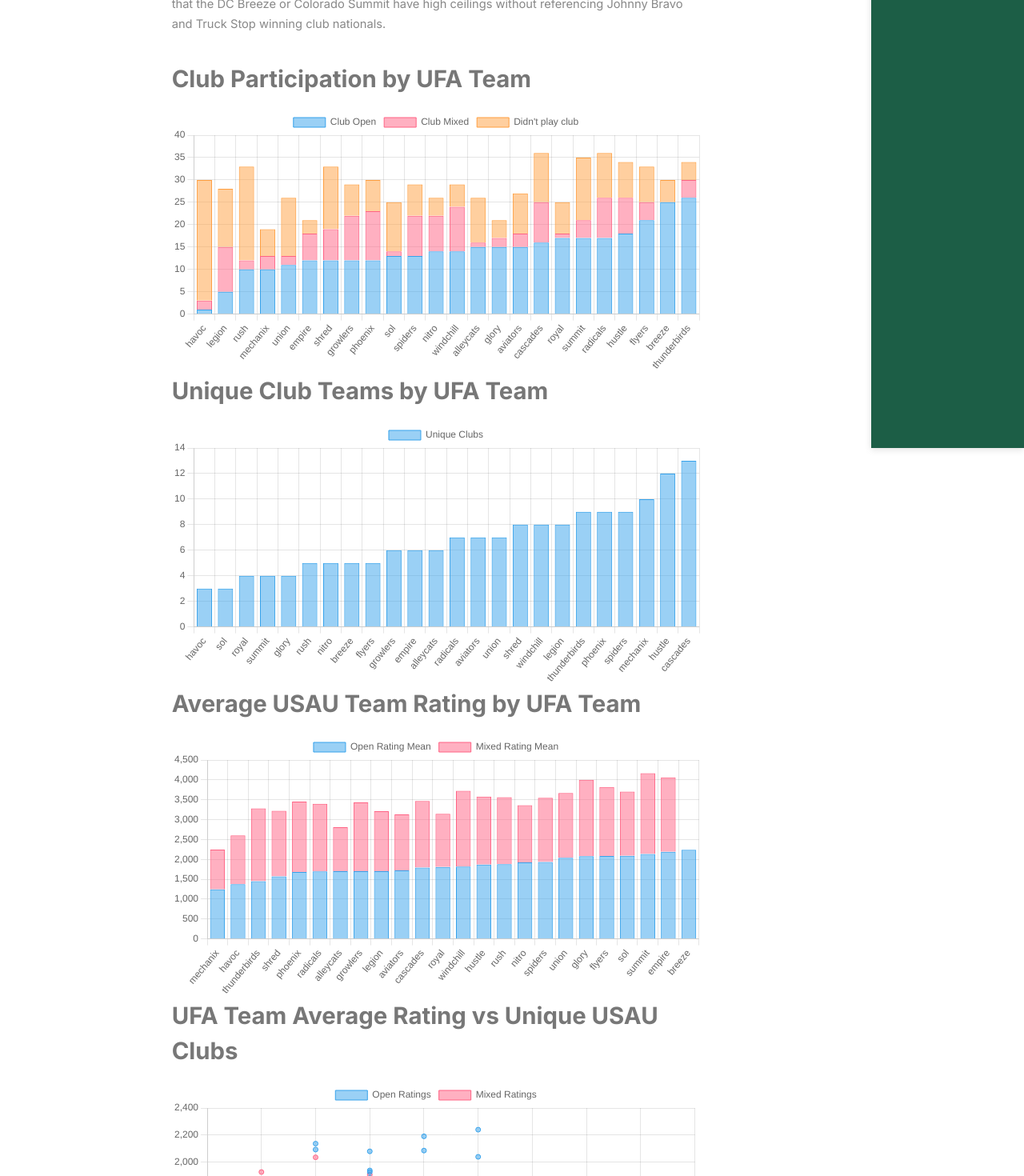
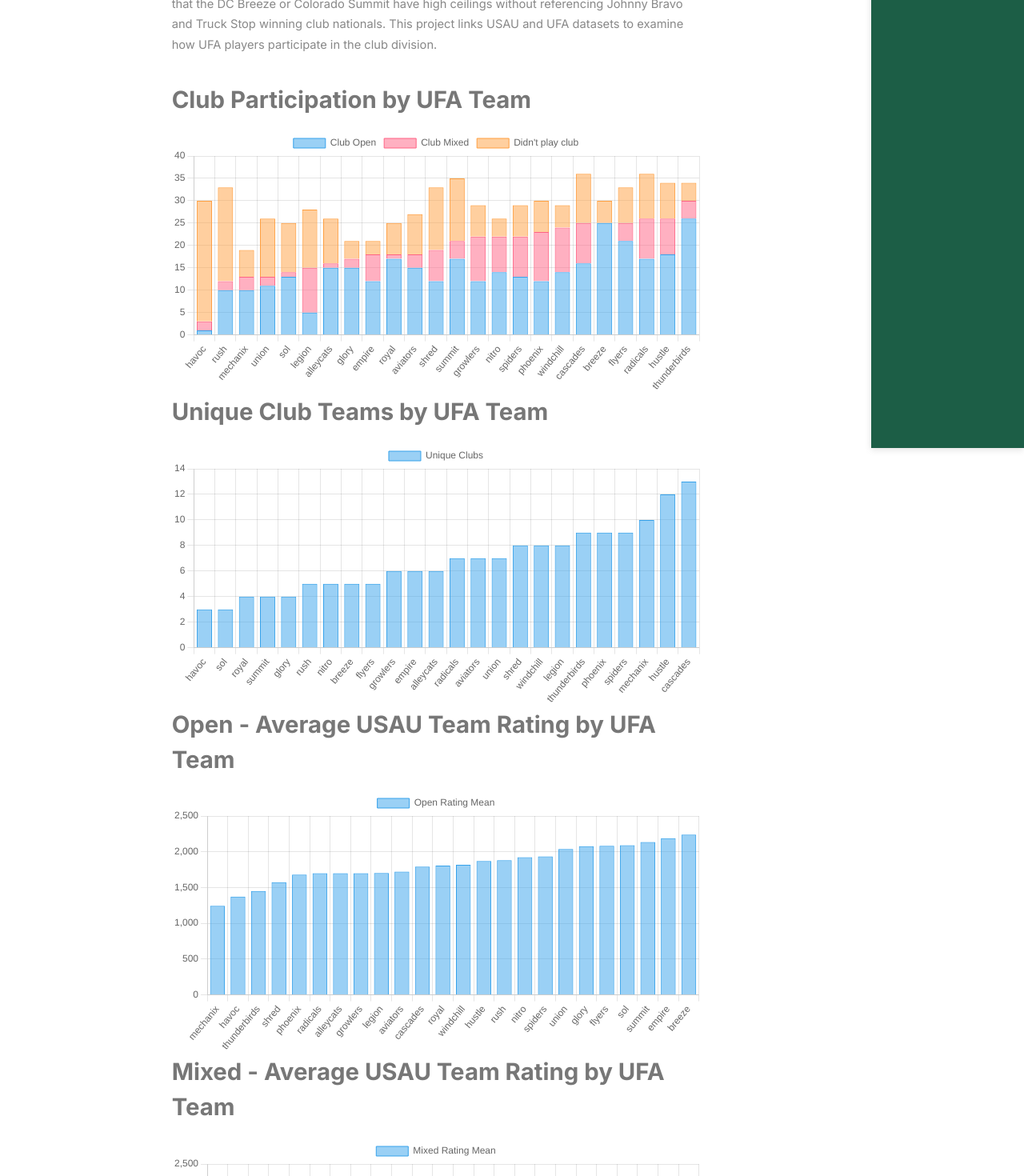
Before and after one commit to Afbcary/ufa-usau, a Next.js app: page /ufa-usau/ in a window 1280 px wide. Shown: the part 240-1710 px from the top of the page at 80% size. Built offline with nearby package versions, Linux system fonts and the light colour scheme.

Commit message:
playing with charts

```diff
--- a/app/components/Analysis/Analysis.js
+++ b/app/components/Analysis/Analysis.js
@@ -7,9 +7,7 @@
 function compareParticipation(s1, s2) {
     let o1 = s1[1];
     let o2 = s2[1];
-    if (o1.num_open > o2.num_open) {
-        return 1;
-    } else if (o1.num_open == o2.num_open && o1.num_mixed > o2.num_mixed) {
+    if (o1.num_open + o1.num_mixed > o2.num_open + o2.num_mixed) {
         return 1;
     }
     return -1;
@@ -81,17 +79,29 @@
     };
 }
 
-function ratingBar(team_stats) {
-    let sorted = Object.entries(team_stats).sort((s1, s2) => s1[1].open_rating_mean > s2[1].open_rating_mean ? 1 : -1);
+function compareMixedRating(s1, s2) {
+    let o1 = s1[1];
+    let o2 = s2[1];
+    if (!o1.mixed_rating_mean) {
+        return -1;
+    }
+    if (!o2.mixed_rating_mean) {
+        return 1;
+    }
+    if (o1.mixed_rating_mean > o2.mixed_rating_mean) {
+        return 1;
+    }
+    return -1;
+}
+
+function ratingBarMixed(team_stats) {
+    let sorted = Object.entries(team_stats).sort(compareMixedRating);
     let labels = sorted.map(s => s[0]);
     let stats = sorted.map(s => s[1]);
+    console.log(stats)
     const data = {
         labels: labels,
         datasets: [{
-            label: 'Open Rating Mean',
-            data: stats.map(s => (s.open_rating_mean)),
-            borderWidth: 1
-        }, {
             label: 'Mixed Rating Mean',
             data: stats.map(s => (s.mixed_rating_mean)),
             borderWidth: 1
@@ -104,10 +114,31 @@
             scales: {
                 y: {
                     beginAtZero: true,
-                    stacked: true
                 },
-                x: {
-                    stacked: true
+            }
+        },
+    };
+}
+
+function ratingBarMen(team_stats) {
+    let sorted = Object.entries(team_stats).sort((s1, s2) => s1[1].open_rating_mean > s2[1].open_rating_mean ? 1 : -1);
+    let labels = sorted.map(s => s[0]);
+    let stats = sorted.map(s => s[1]);
+    const data = {
+        labels: labels,
+        datasets: [{
+            label: 'Open Rating Mean',
+            data: stats.map(s => (s.open_rating_mean)),
+            borderWidth: 1
+        }]
+    };
+    return {
+        type: 'bar',
+        data: data,
+        options: {
+            scales: {
+                y: {
+                    beginAtZero: true
                 }
             }
         },
@@ -131,7 +162,6 @@
         }
     })
     let labels = mixed_points.map(s => s[0]);
-    console.log(open_points)
     const data = {
         labels: labels,
         datasets: [{
@@ -174,9 +204,11 @@
             <div className="container">
                 <WrappedChart title='Club Participation by UFA Team' chartConfig={participationBar(team_stats)}/>
                 <WrappedChart title='Unique Club Teams by UFA Team' chartConfig={uniqueClubsBar(team_stats)}/>
-                <WrappedChart title='Average USAU Team Rating by UFA Team' chartConfig={ratingBar(team_stats)}/>
+                <WrappedChart title='Open - Average USAU Team Rating by UFA Team' chartConfig={ratingBarMen(team_stats)}/>
+                <WrappedChart title='Mixed - Average USAU Team Rating by UFA Team' chartConfig={ratingBarMixed(team_stats)}/>
                 <WrappedChart title='UFA Team Average Rating vs Unique USAU Clubs' chartConfig={ratingUniqueScatter(team_stats)}/>
                 {/* TODO: Consider pre-aggregating data*/}
+                {/* TODO: Could color the bars the same as team colors */}
             </div>
         </section>
     )
--- a/app/components/Methodology/Methodology.js
+++ b/app/components/Methodology/Methodology.js
@@ -31,6 +31,7 @@
                             <p>Static site with Next.js (React)</p>
                             <p>Hosted with Github pages</p>
                             <p>Automated build and deploy with <a href="https://github.com/gregrickaby/nextjs-github-pages">nextjs.github.pages</a></p>
+                            <p>The code is open source at <a href="https://github.com/Afbcary/ufa-usau">github.com/Afbcary/ufa-usau</a></p>
                             <p></p>
                         </div>
                     </article>
--- a/app/components/Motivation/Motivation.js
+++ b/app/components/Motivation/Motivation.js
@@ -10,6 +10,8 @@
                     Ultimate media often discusses the club and UFA divisions exclusively.
                     Commentators will hint that the DC Breeze or Colorado Summit have high
                     ceilings without referencing Johnny Bravo and Truck Stop winning club nationals.
+                    This project links USAU and UFA datasets to examine how UFA players participate in
+                    the club division.
                 </p>
             </div>
         </section>
```
